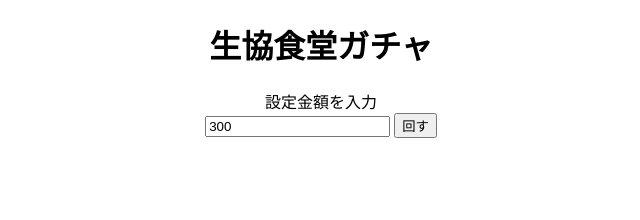
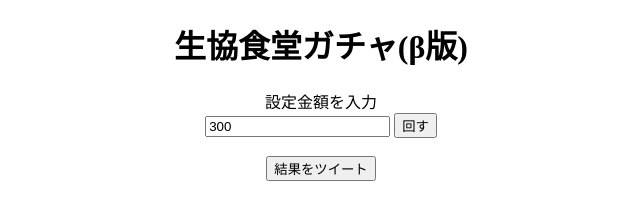
Before and after one commit to kyu099/coopgacha, a plain HTML site: page index.html in a window 1280 px wide. Shown: the whole page, without its empty margins (319-959 px from the left). Drawn offline with Linux system fonts and the light colour scheme.

Commit message:
Update index.html

```diff
--- a/index.html
+++ b/index.html
@@ -8,7 +8,7 @@
 
     <body>
         <h1>
-            生協食堂ガチャ
+            生協食堂ガチャ(β版)
         </h1>
         <label>
             設定金額を入力
@@ -24,5 +24,10 @@
 
             </table>
         </output>
+        <br>
+
+        <button id="tweet">
+            結果をツイート
+        </button>
     </body>
 </html>
```
